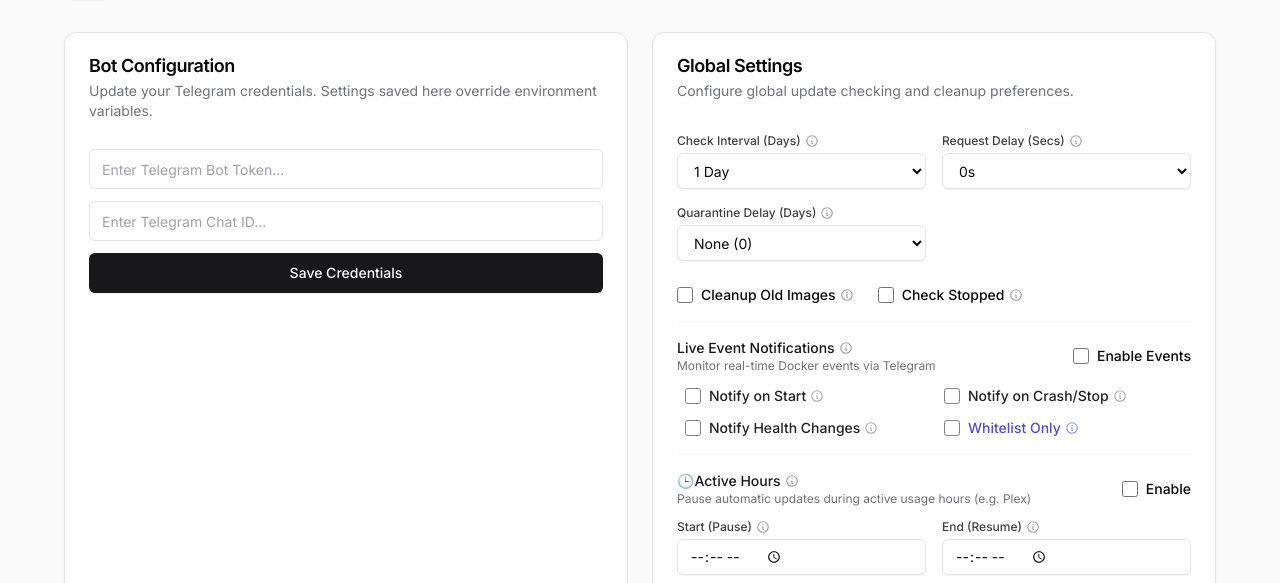
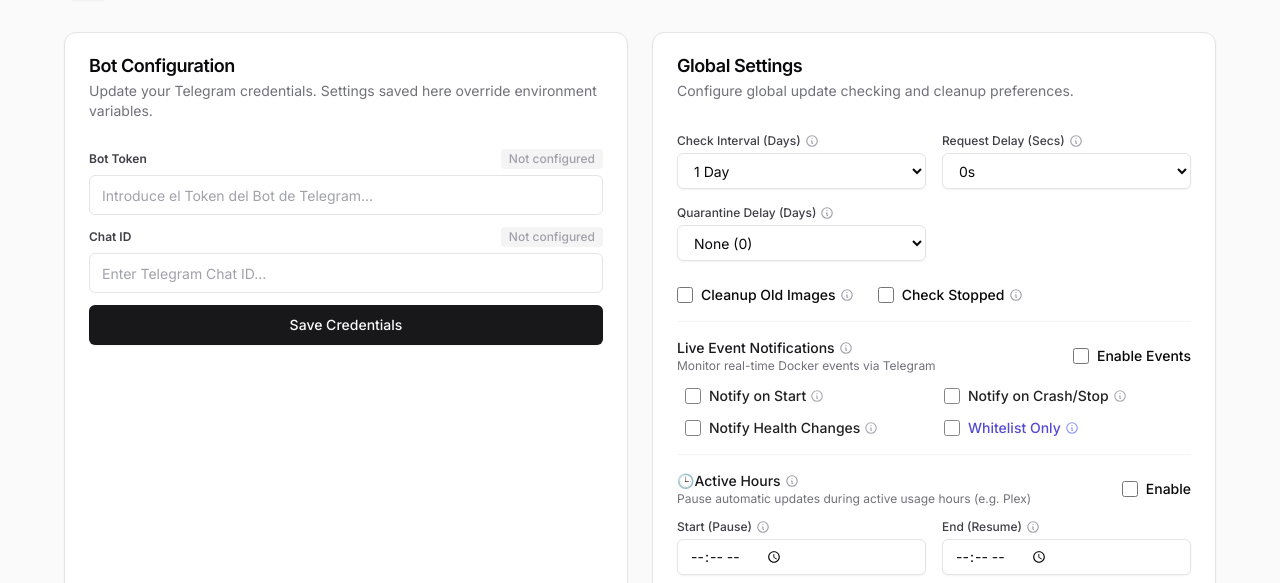
Before and after one commit to uniextra/TelegramTower, a Flask app: template templates/dashboard.html in a window 1280 px wide. Shown: the part 88-671 px from the top of the page. Run offline with Flask 3, Linux system fonts and the light colour scheme; the template is opened without the code that fills it, so the values that code supplies are empty; some libraries are stand-ins or nearby versions.

Commit message:
feat(ui): display masked token and clear status badge in bot configuration

```diff
--- a/templates/dashboard.html
+++ b/templates/dashboard.html
@@ -65,17 +65,45 @@
                     <form method="POST" action="/" class="flex flex-col space-y-3">
                         <input type="hidden" name="csrf_token" value="{{ csrf_token() }}">
                         <input type="hidden" name="action" value="save_bot_credentials">
+                        <div>
+                            <div class="flex items-center justify-between mb-1.5">
+                                <label for="bot_token" class="text-xs font-semibold text-zinc-700" data-i18n="botTokenLabel">Bot Token</label>
+                                {% if masked_token %}
+                                <span class="inline-flex items-center gap-1.5 text-xs font-mono font-medium text-emerald-700 bg-emerald-50 px-2 py-0.5 rounded border border-emerald-200" title="Configured">
+                                    <span>✓</span> <span data-i18n="tokenConfigured">Configurado:</span> <code>{{ masked_token }}</code>
+                                </span>
+                                {% else %}
+                                <span class="inline-flex items-center gap-1 text-xs font-medium text-zinc-400 bg-zinc-100 px-2 py-0.5 rounded" data-i18n="notConfigured">
+                                    No configurado
+                                </span>
+                                {% endif %}
+                            </div>
                             <div class="relative w-full">
                                 {% if env_token and db_token and env_token != db_token %}
                                 <div class="absolute right-3 top-1/2 -translate-y-1/2 group cursor-help z-10 flex items-center">
                                     <span class="text-amber-500 text-sm drop-shadow-sm" data-i18n-title="conflictToken" title="Conflict Detected: El token usado es el de la web. Se recomienda usar solo uno (web o variable de entorno) para evitar conflictos.">⚠️</span>
                                 </div>
                                 {% endif %}
-                            <input type="password" name="bot_token" id="bot_token" value="" data-i18n-ph="placeholderBotToken" placeholder="{{ masked_token or 'Enter Telegram Bot Token...' }}" autocomplete="off"
+                                <input type="password" name="bot_token" id="bot_token" value=""
+                                       placeholder="{% if masked_token %}{{ masked_token }} (dejar en blanco para mantener){% else %}Introduce el Token del Bot de Telegram...{% endif %}" autocomplete="off"
                                        class="flex h-10 w-full rounded-md border border-zinc-200 bg-white px-3 py-2 text-sm ring-offset-white file:border-0 file:bg-transparent file:text-sm file:font-medium placeholder:text-zinc-400 focus-visible:outline-none focus-visible:ring-2 focus-visible:ring-zinc-950 focus-visible:ring-offset-2 disabled:cursor-not-allowed disabled:opacity-50 transition-colors">
                             </div>
+                        </div>
 
-                        <div class="relative w-full mt-2">
+                        <div class="mt-2">
+                            <div class="flex items-center justify-between mb-1.5">
+                                <label for="chat_id" class="text-xs font-semibold text-zinc-700" data-i18n="chatIdLabel">Chat ID</label>
+                                {% if db_chat_id or env_chat_id %}
+                                <span class="inline-flex items-center gap-1.5 text-xs font-mono font-medium text-emerald-700 bg-emerald-50 px-2 py-0.5 rounded border border-emerald-200">
+                                    <span>✓</span> <code>{{ db_chat_id or env_chat_id }}</code>
+                                </span>
+                                {% else %}
+                                <span class="inline-flex items-center gap-1 text-xs font-medium text-zinc-400 bg-zinc-100 px-2 py-0.5 rounded" data-i18n="notConfigured">
+                                    No configurado
+                                </span>
+                                {% endif %}
+                            </div>
+                            <div class="relative w-full">
                                 {% if env_chat_id and db_chat_id and env_chat_id != db_chat_id %}
                                 <div class="absolute right-3 top-1/2 -translate-y-1/2 group cursor-help z-10 flex items-center">
                                     <span class="text-amber-500 text-sm drop-shadow-sm" data-i18n-title="conflictChatId" title="Conflict Detected: El Chat ID usado es el de la web. Se recomienda usar solo uno para evitar conflictos.">⚠️</span>
@@ -83,6 +111,7 @@
                                 {% endif %}
                                 <input type="text" name="chat_id" id="chat_id" value="{{ db_chat_id or env_chat_id }}" data-i18n-ph="placeholderChatId" placeholder="Enter Telegram Chat ID..."
                                        class="flex h-10 w-full rounded-md border border-zinc-200 bg-white px-3 py-2 text-sm ring-offset-white file:border-0 file:bg-transparent file:text-sm file:font-medium placeholder:text-zinc-400 focus-visible:outline-none focus-visible:ring-2 focus-visible:ring-zinc-950 focus-visible:ring-offset-2 disabled:cursor-not-allowed disabled:opacity-50 transition-colors">
+                            </div>
                         </div>
 
                         <button type="submit" data-i18n="saveCredentialsBtn" class="inline-flex items-center justify-center whitespace-nowrap rounded-md text-sm font-medium ring-offset-white transition-all focus-visible:outline-none focus-visible:ring-2 focus-visible:ring-zinc-950 focus-visible:ring-offset-2 bg-zinc-900 text-zinc-50 hover:bg-zinc-900/90 h-10 px-6 py-2 shadow-sm w-full mt-2">
@@ -380,6 +409,11 @@
                 containersCount: "Contenedores",
                 botConfigTitle: "Configuración del Bot",
                 botConfigDesc: "Actualiza tus credenciales de Telegram. Los ajustes guardados aquí tienen prioridad sobre las variables de entorno.",
+                botTokenLabel: "Token del Bot",
+                chatIdLabel: "Chat ID",
+                tokenConfigured: "Configurado:",
+                notConfigured: "No configurado",
+                placeholderBotTokenKeep: "•••••••• (dejar en blanco para mantener)",
                 conflictToken: "Conflicto detectado: Se está usando el token de la web. Se recomienda usar solo uno para evitar conflictos.",
                 conflictChatId: "Conflicto detectado: Se está usando el Chat ID de la web. Se recomienda usar solo uno para evitar conflictos.",
                 placeholderBotToken: "Introduce el Token del Bot de Telegram...",
@@ -458,6 +492,11 @@
                 containersCount: "Containers",
                 botConfigTitle: "Bot Configuration",
                 botConfigDesc: "Update your Telegram credentials. Settings saved here override environment variables.",
+                botTokenLabel: "Bot Token",
+                chatIdLabel: "Chat ID",
+                tokenConfigured: "Configured:",
+                notConfigured: "Not configured",
+                placeholderBotTokenKeep: "•••••••• (leave blank to keep)",
                 conflictToken: "Conflict Detected: The web token is being used. It is recommended to use only one (web or environment variable) to avoid conflicts.",
                 conflictChatId: "Conflict Detected: The web Chat ID is being used. It is recommended to use only one to avoid conflicts.",
                 placeholderBotToken: "Enter Telegram Bot Token...",
--- a/web_server.py
+++ b/web_server.py
@@ -282,7 +282,7 @@ def dashboard() -> Any:
         masked_token = ""
         if effective_token:
             if len(effective_token) > 8:
-                masked_token = f"{effective_token[:4]}••••••••{effective_token[-4:]}"
+                masked_token = f"{effective_token[:6]}••••••••{effective_token[-4:]}"
             else:
                 masked_token = "••••••••"
 
```
Lines whose indentation alone changed are shown as unchanged.
